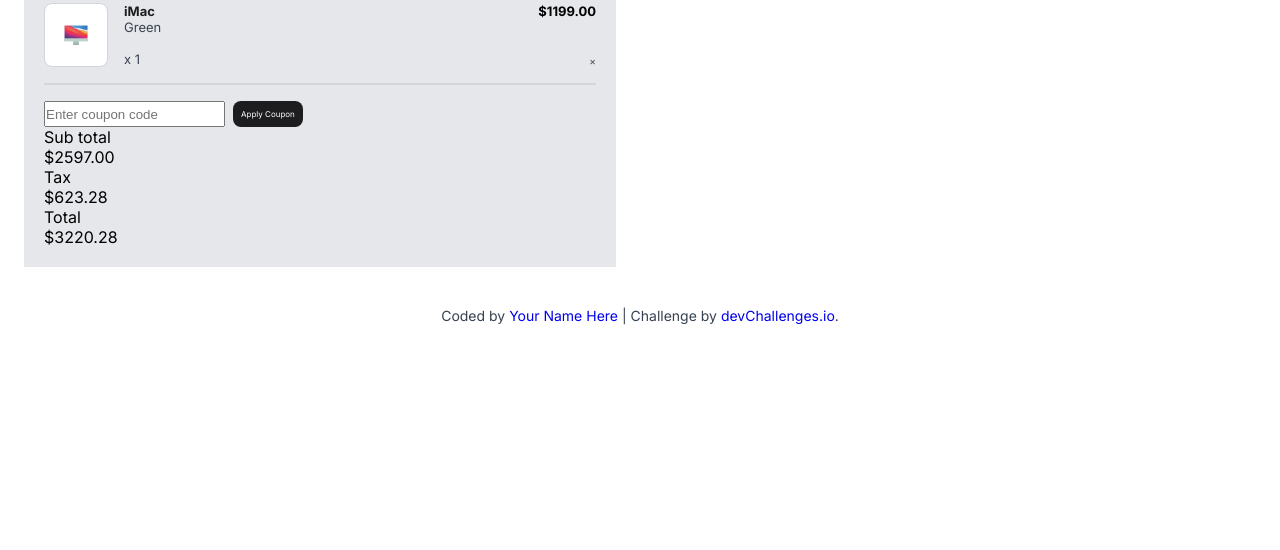
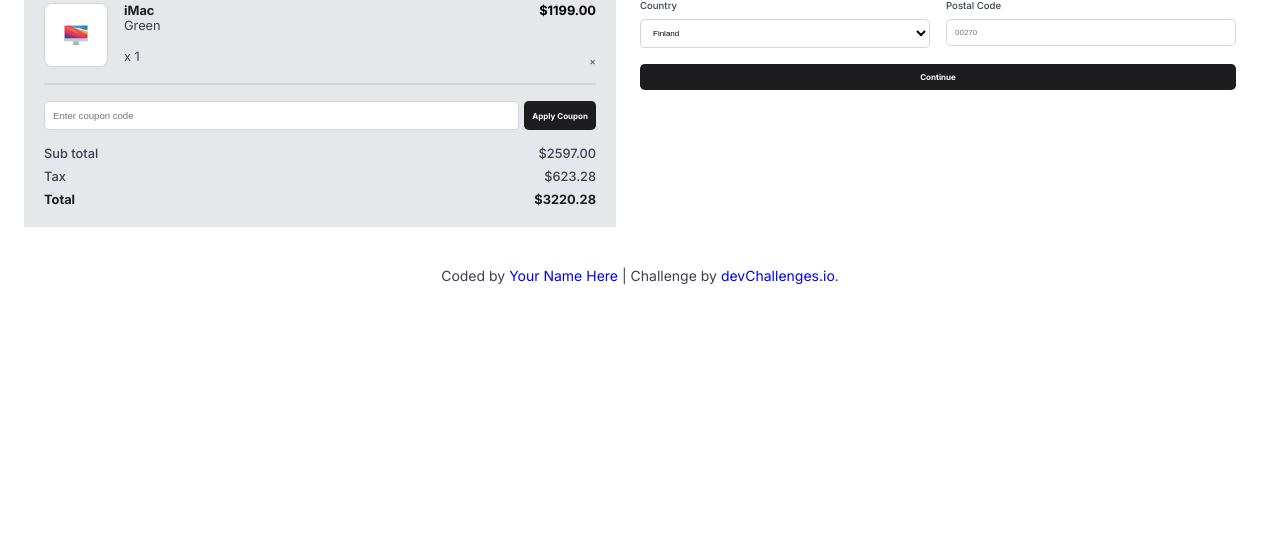
Before and after one commit to HienXuanPham/devchallenges-device-shop-checkout, a plain HTML site: page index.html in a window 1280 px wide. Shown: the part 250-800 px from the top of the page. Drawn offline with Linux system fonts and the light colour scheme.

Commit message:
style checkout coupon, checkout total and contact information

```diff
--- a/index.html
+++ b/index.html
@@ -87,19 +87,19 @@
         </div>
         <hr class="line-break">
         <div class="flex checkout-coupon">
-          <input type="text" placeholder="Enter coupon code" />
-          <button class="btn-coupon">Apply Coupon</button>
+          <input type="text" placeholder="Enter coupon code" class="coupon-box"/>
+          <button class="btn-coupon bold">Apply Coupon</button>
         </div>
-        <div class="checkout-total">
-          <div class="checkout-subtotal">
+        <div class="checkout-total-container">
+          <div class="flex checkout-subtotal">
             <p>Sub total</p>
             <p>$2597.00</p>
           </div>
-          <div class="checkout-tax">
+          <div class="flex checkout-tax">
             <p>Tax</p>
             <p>$623.28</p>
           </div>
-          <div class="checkout-total-amount">
+          <div class="flex checkout-total bold">
             <p>Total</p>
             <p>$3220.28</p>
           </div>
@@ -108,7 +108,7 @@
       <section class="checkout-contact">
         <h2>Contact Information</h2>
         <form>
-          <div class="form-group">
+          <div class="form-group name">
             <label for="name">First & Last name</label>
             <input
               type="text"
@@ -116,7 +116,7 @@
               placeholder="Enter first & last name"
             />
           </div>
-          <div class="form-group">
+          <div class="form-group email">
             <label for="email">Email Address</label>
             <input
               type="text"
@@ -124,7 +124,8 @@
               placeholder="Enter email address"
             />
           </div>
-          <div class="form-group">
+          <div class="country-postal-code-group">
+            <div class="form-group country">
               <label for="country">Country</label>
               <select name="country" id="country">
                 <option value="Finland">Finland</option>
@@ -133,7 +134,7 @@
                 <option value="UK">UK</option>
               </select>
             </div>
-          <div class="form-group">
+            <div class="form-group postal-code">
               <label for="postal-code">Postal Code</label>
               <input
                 type="text"
@@ -141,6 +142,11 @@
                 placeholder="00270"
               />
             </div>
+          </div>
+          <div class="flex btn-continue-container">
+            <button class="btn-continue bold">Continue</button>
+          </div>
+        </form>
       </section>
     </main>
     <footer>
--- a/styles.css
+++ b/styles.css
@@ -12,9 +12,12 @@
   --gray-3-clr: #E5E7EB;
   --gray-4-clr: #F3F4F6;
   --font-fw-regular: 400;
+  --font-fw-medium: 500;
 
-  --font-size-1: 2.4rem;
-  --font-size-2: 1.6rem;
+  --font-size-1: 1.2rem;
+  --font-size-2: 0.8rem;
+  --font-size-3: 0.6rem;
+  --font-size-4: 0.5rem;
 }
 
 body {
@@ -92,7 +95,7 @@ button {
   gap: 0.8rem;
   margin-left: 1rem;
   font-weight: var(--font-fw-regular);
-  font-size: small;
+  font-size: var(--font-size-2);
 }
 
 .product-details > :first-child {
@@ -118,13 +121,13 @@ button {
 }
 
 .product-price {
-  font-size: small;
+  font-size: var(--font-size-2);
 }
 
 .cancel-btn {
   color: var(--gray-1-clr);
   cursor: pointer;
-  font-size: 0.5rem;
+  font-size: var(--font-size-4);
 }
 
 .line-break {
@@ -132,19 +135,109 @@ button {
   margin-bottom: 1rem;
 }
 
+.checkout-total-container {
+  margin-top: 1rem;
+}
+
+.checkout-subtotal, .checkout-tax {
+  justify-content: space-between;
+  color: var(--gray-1-clr);
+  font-size: var(--font-size-2);
+  font-weight: var(--font-fw-medium);
+  margin-bottom: 0.5rem;
+}
+
+.checkout-total {
+  justify-content: space-between;
+  color: var(--black-clr);
+  font-size: var(--font-size-2);
+}
+
 .checkout-contact {
   flex: 1;
 }
 
 .checkout-coupon {
+  justify-content: space-between;
+}
+
+.coupon-box {
+  flex: 1;
+  background-color: var(--white-clr);
+  border-radius: 0.3rem;
+  border: 1px solid var(--gray-2-clr);
+  padding: 0.5rem;
+  align-items: center;
+  font-size: var(--font-size-3);
 }
 
 .btn-coupon {
   background-color: var(--black-clr);
   color: var(--white-clr);
-  margin-left: 0.5rem;
+  margin-left: 0.3rem;
   padding: 0.5rem 0.5rem;
-  border-radius: 0.5rem;
+  border-radius: 0.3rem;
   cursor: pointer;
-  font-size: 0.5rem;
+  font-size: var(--font-size-4);
 }
+
+.checkout-contact {
+  padding: 1.25rem 1.25rem 1.25rem 0;
+  margin: 1.5rem 1.5rem 1.5rem 0;
+  font-size: var(--font-size-3);
+}
+
+label {
+  margin-bottom: 0.5rem;
+  color: var(--gray-1-clr);
+  font-size: var(--font-size-3);
+  font-weight: var(--font-fw-medium);
+}
+
+.name, .email {
+  display: grid;
+  margin: 1rem 0 0.5rem 0;
+}
+
+#name, #email, #country, #postal-code {
+  background-color: var(--white-clr);
+  border-radius: 0.3rem;
+  border: 1px solid var(--gray-2-clr);
+  padding: 0.5rem;
+}
+
+.country-postal-code-group {
+  display: flex;
+  justify-content: space-between;
+  gap: 1rem;
+  margin-top: 1rem;
+}
+
+.form-group {
+  display: flex;
+  flex-direction: column;
+  align-items: flex-start;
+  flex: 1;
+}
+
+select, input {
+  width: 100%;
+  font-size: var(--font-size-4);
+}
+
+.btn-continue-container {
+  justify-content: flex-end;
+  width: 100%;
+}
+
+.btn-continue {
+  background-color: var(--black-clr);
+  color: var(--white-clr);
+  padding: 0.5rem 1rem;
+  border-radius: 0.3rem;
+  cursor: pointer;
+  font-size: var(--font-size-4);
+  margin-top: 1rem;
+  width: 100%;
+  text-align: center;
+}
```
Lines whose indentation alone changed are shown as unchanged.
